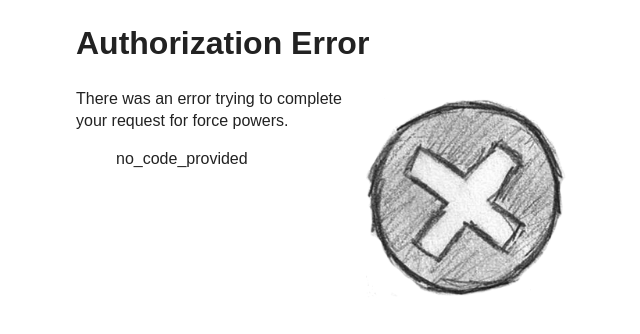
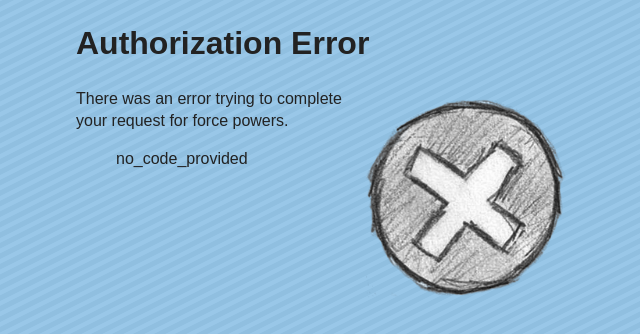
Before and after one commit to 3noch/pauth, a Django app: page /confidential/authorize/response/ in a window 1280 px wide. Shown: the top 334 px of the page, without its empty margins (314-954 px from the left). Run offline with Django 3.2, Linux system fonts and the light colour scheme.

Commit message:
Added background images for examples.

```diff
--- a/examples/force-powers/client/static/css/client.css
+++ b/examples/force-powers/client/static/css/client.css
@@ -0,0 +1,3 @@
+body {
+    background-image: url("../img/subtle-stripe.png");
+}
--- a/examples/force-powers/server/static/css/server.css
+++ b/examples/force-powers/server/static/css/server.css
@@ -1,3 +1,3 @@
 body {
-    background-color: blue;
+    background-image: url("../img/bright-stripe.png");
 }
```
Also changed, not shown: examples/force-powers/client/static/img/subtle-stripe.png (added), examples/force-powers/server/static/img/bright-stripe.png (added).
